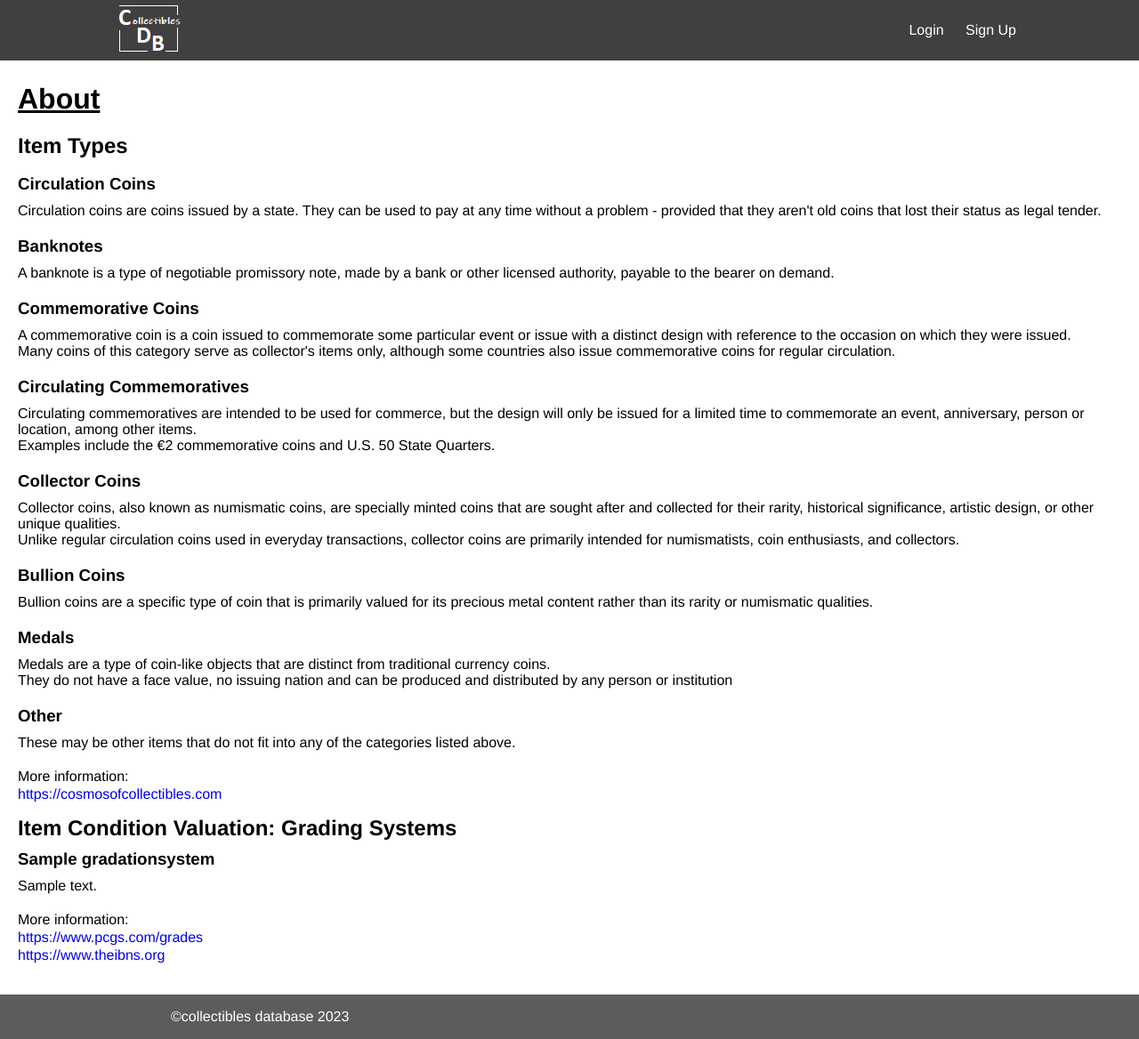
After one commit to 32ndOfAnInch/collectibles_database, a Django app: page /collectibles/about in a window 1280 px wide. The commit adds this page. Shown: the whole page at 89% size. Run offline with Django 4.2, Linux system fonts and the light colour scheme; tables that the repository leaves empty hold one stand-in row (values such as "Sample post").

Commit message:
added 'about' template some other minor updates

```diff
--- a/collectibles_database/collectibles_db_app/static/css/style.css
+++ b/collectibles_database/collectibles_db_app/static/css/style.css
@@ -504,3 +542,51 @@ ul.paginator {
     font-size: 14px;
     float: right;
 }
+
+/* about page */
+
+.about-container {
+    margin: 0 auto;
+    padding: 20px;
+}
+
+.about-container h1 {
+    text-decoration: underline;
+    margin-bottom: 20px;
+    margin-top: 5px;
+}
+
+.item-types-container,
+.gradation-systems-container {
+    margin-bottom: 20px;
+}
+
+.item-types-container h2 {
+    margin-bottom: 18px;
+}
+
+.item-types-list ul li,
+.gradation-systems-list ul li{
+    list-style-type: disc;
+    padding: 0;
+}
+
+.item-types-list li,
+.gradation-systems-list li {
+    margin-bottom: 20px;
+}
+
+.source-links {
+    margin-bottom: 15px;
+}
+
+.source-links ul {
+    list-style-type: none;
+    padding: 0;
+    margin-top: 20px;
+}
+
+.source-links ul li {
+    margin-right: 10px;
+    margin-top: 2px;
+}
--- a/collectibles_database/collectibles_db_app/templates/base.html
+++ b/collectibles_database/collectibles_db_app/templates/base.html
@@ -117,7 +117,7 @@
                 <a class="nav-link" href="{% url 'statistics' %}">Statistics</a>
             </li>
             <li class="nav-item">
-                <a class="nav-link" href="#">About</a>
+                <a class="nav-link" href="{% url 'about' %}">About</a>
             </li>
         </ul>
         {% comment %} search {% endcomment %}
--- /dev/null
+++ b/collectibles_database/collectibles_db_app/templates/collectibles_database/about.html
@@ -0,0 +1,87 @@
+{% extends 'base.html' %}
+
+{% block title %} About {% endblock title %}
+
+{% block content %}
+    <div class="about-container">
+        <h1>About</h1>
+        {% comment %} handwritten part, maybe will change later {% endcomment %}
+        <div class="item-types-container">
+            <h2>Item Types</h2>
+            <ul class="item-types-list">
+                <li>
+                    <h3>Circulation Coins</h3>
+                    <p>Circulation coins are coins issued by a state. They can be used to pay at any time without a problem
+                        - provided that they aren't old coins that lost their status as legal tender.</p>
+                </li>
+                <li>
+                    <h3>Banknotes</h3>
+                    <p>A banknote is a type of negotiable promissory note,
+                        made by a bank or other licensed authority, payable to the bearer on demand.</p>
+                </li>
+                <li>
+                    <h3>Commemorative Coins</h3>
+                    <p>A commemorative coin is a coin issued to commemorate some particular event
+                        or issue with a distinct design with reference to the occasion on which they were issued.</p>
+                    <p>Many coins of this category serve as collector's items only,
+                        although some countries also issue commemorative coins for regular circulation.</p>
+                </li>
+                <li>
+                    <h3>Circulating Commemoratives</h3>
+                    <p>Circulating commemoratives are intended to be used for commerce,
+                        but the design will only be issued for a limited time to commemorate an event,
+                        anniversary, person or location, among other items.</p>
+                    <p>Examples include the €2 commemorative coins and U.S. 50 State Quarters.</p>
+                </li>
+                <li>
+                    <h3>Collector Coins</h3>
+                    <p>Collector coins, also known as numismatic coins,
+                        are specially minted coins that are sought after and collected for their rarity,
+                        historical significance, artistic design, or other unique qualities.</p>
+                    <p>Unlike regular circulation coins used in everyday transactions,
+                        collector coins are primarily intended for numismatists, coin enthusiasts, and collectors.</p>
+                </li>
+                <li>
+                    <h3>Bullion Coins</h3>
+                    <p>Bullion coins are a specific type of coin that is
+                        primarily valued for its precious metal content rather than its rarity or numismatic qualities.</p>
+                </li>
+                <li>
+                    <h3>Medals</h3>
+                    <p>Medals are a type of coin-like objects that are distinct from traditional currency coins.</p>
+                    <p>They do not have a face value, no issuing nation and can be produced and distributed by any person or institution</p>
+                </li>
+                <li>
+                    <h3>Other</h3>
+                    <p>These may be other items that do not fit into any of the categories listed above.</p>
+                </li>
+            </ul>
+        </div>
+        <div class="source-links">
+            <ul>More information:
+                <li><a href="https://cosmosofcollectibles.com/what-is-the-difference-between-a-coin-a-commemorative-coin-and-a-medal/">https://cosmosofcollectibles.com</a></li>
+            </ul>
+        </div>
+
+        <div class="gradation-systems-container">
+            <h2>Item Condition Valuation: Grading Systems</h2>
+            <ul class="gradation-systems-list">
+                {% for gradation_system in gradation_systems %}
+                    <li>
+                        <h3>{{ gradation_system.name }}</h3>
+                        <p>{{ gradation_system.description }}</p>
+                    </li>
+                {% empty %}
+                    <li>No gradation systems found.</li>
+                {% endfor %}
+            </ul>
+        </div>
+
+        <div class="source-links">
+            <ul>More information:
+                <li><a href="https://www.pcgs.com/grades">https://www.pcgs.com/grades</a></li>
+                <li><a href="https://www.theibns.org/joomla/index.php?option=com_content&view=article&id=4&Itemid=25">https://www.theibns.org</a></li>
+            </ul>
+        </div>
+    </div>
+{% endblock content %}
--- a/collectibles_database/collectibles_db_app/templates/collectibles_database/collectible_item_form.html
+++ b/collectibles_database/collectibles_db_app/templates/collectibles_database/collectible_item_form.html
@@ -21,6 +21,7 @@
             <div class="form-group">
                 <label for="id_item_type">Item Type<span class="red-asterisk">*</span></label>
                 {{ form.item_type }}
+                <p>See more about item types in "About" page</p>
             </div>
             <div class="form-group">
                 <label for="id_release_year">Release Year<span class="red-asterisk">*</span></label>
@@ -45,6 +46,7 @@
             <hr>
             <div class="form-group">
                 <label><strong>Item Condition</strong></label>
+                <p>Check 'Other' if you are not sure, see more in "About" page</p>
                 <div class="nested-form-group">
                     <label for="id_condition">Grading System<span class="red-asterisk">*</span></label>
                     {{ form.condition }}
@@ -65,10 +67,12 @@
                 <div class="nested-form-group">
                     <label for="id_obverse_side">Obverse Side</label>
                     {{ form.obverse_side }}
+                    <p>Horizontal 4:3 images recommended</p>
                 </div>
                 <div class="nested-form-group">
                     <label for="id_reverse_side">Reverse Side</label>
                     {{ form.reverse_side }}
+                    <p>Horizontal 4:3 images recommended</p>
                 </div>
             </div>
             <hr>
--- a/collectibles_database/collectibles_db_app/urls.py
+++ b/collectibles_database/collectibles_db_app/urls.py
@@ -11,4 +11,5 @@ urlpatterns = [
     path('collectibles/delete/<int:pk>/', views.DeleteItemView.as_view(), name='delete_item'),
     path('get_values/', views.get_values, name='get_values'),
     path('collectibles/statistics', views.statistics_view, name='statistics'),
+    path('collectibles/about', views.about_view, name='about'),
 ]
--- a/collectibles_database/collectibles_db_app/views.py
+++ b/collectibles_database/collectibles_db_app/views.py
@@ -149,6 +149,10 @@ def statistics_view(request):
     return render(request, 'collectibles_database/collectibles_statistics.html', context)
 
 
+def about_view(request):
+    gradation_systems = models.GradationSystem.objects.all()
+    return render(request, 'collectibles_database/about.html', {'gradation_systems': gradation_systems})
+
 class CreateItemView(LoginRequiredMixin, UserPassesTestMixin, CreateView):
     model = models.CollectibleItem
     form_class = forms.CreateItemForm
@@ -175,7 +179,7 @@ class CreateItemView(LoginRequiredMixin, UserPassesTestMixin, CreateView):
 
     def form_valid(self, form):
         form.instance.user = self.request.user
-        messages.success(self.request, _('New item successfully added to the list!'))
+        # messages.success(self.request, _('New item successfully added to the list!'))
         return super().form_valid(form)
 
     def get_form(self, form_class=None):
@@ -205,7 +209,7 @@ class UpdateItemView(LoginRequiredMixin, UserPassesTestMixin, UpdateView):
 
     def form_valid(self, form):
         form.instance.user = self.request.user
-        messages.success(self.request, _('Item details updated successfully!'))
+        # messages.success(self.request, _('Item details updated successfully!'))
         return super().form_valid(form)
 
     # UserPassesTestMixin conditions
@@ -233,7 +237,7 @@ class DeleteItemView(LoginRequiredMixin, UserPassesTestMixin, DeleteView):
     context_object_name = 'delete_item'
 
     def form_valid(self, form):
-        messages.success(self.request, _('Item deleted successfully!'))
+        # messages.success(self.request, _('Item deleted successfully!'))
         return super().form_valid(form)
 
     # UserPassesTestMixin conditions
--- a/collectibles_database/user_profile/templates/user_profile/profile_update.html
+++ b/collectibles_database/user_profile/templates/user_profile/profile_update.html
@@ -9,6 +9,7 @@
         {% csrf_token %}
         {{ user_form.as_p }}
         {{ profile_form.as_p }}
+        <p>Horizontal 4:3 images recommended</p>
         <button type="submit">Update</button>
     </form>
 </div>
--- a/collectibles_database/user_profile/views.py
+++ b/collectibles_database/user_profile/views.py
@@ -113,7 +113,6 @@ def send_friend_request(request, user_id):
 
     # Prevent sending friend request to existing friends
     if receiver.profile.friends.filter(user=request.user).exists():
-        messages.error(request, "You are already friends with this user.")
         return redirect('profile', user_id=receiver.id)
 
     collectible_item = models.CollectibleItem.objects.first()
@@ -178,7 +177,7 @@ def unfollow_friend(request, user_id):
             sender=user_to_unfollow.user, receiver=current_user_profile.user
             ).delete()
 
-        messages.success(request, "You have unfollowed the user.")
+        # messages.success(request, "You have unfollowed the user.")
         return redirect('profile', user_id=user_id)
 
     context = {
```
Also changed, not shown: other parts of collectibles_database/collectibles_db_app/static/css/style.css (+43 -5 lines), collectibles_database/collectibles_db_app/templates/collectibles_database/collectibles_list.html (+10 -2 lines), collectibles_database/collectibles_db_app/templates/collectibles_database/index.html (+7 -3 lines), collectibles_database/collectibles_db_app/static/collectibles/img/explorecollectibles.png (added), collectibles_database/collectibles_db_app/static/collectibles/img/friends.png (added), collectibles_database/collectibles_db_app/static/collectibles/img/mobilefriendly.png (added).
